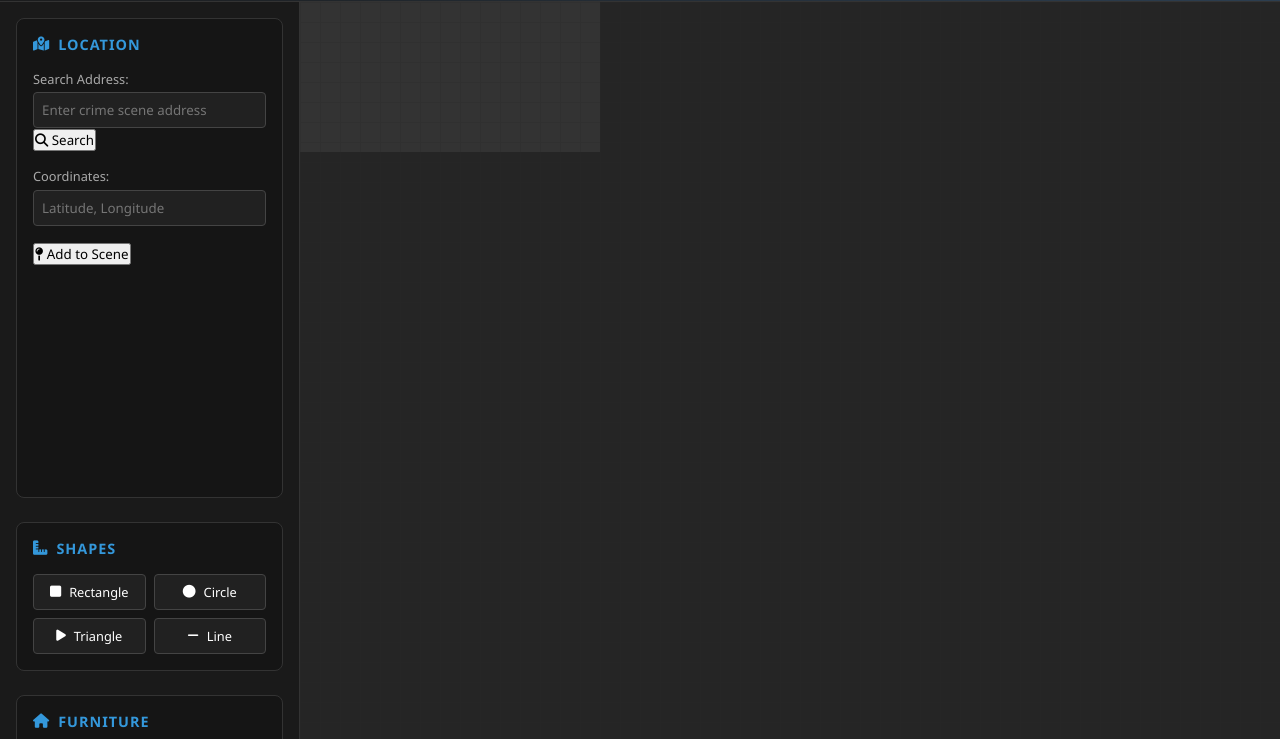
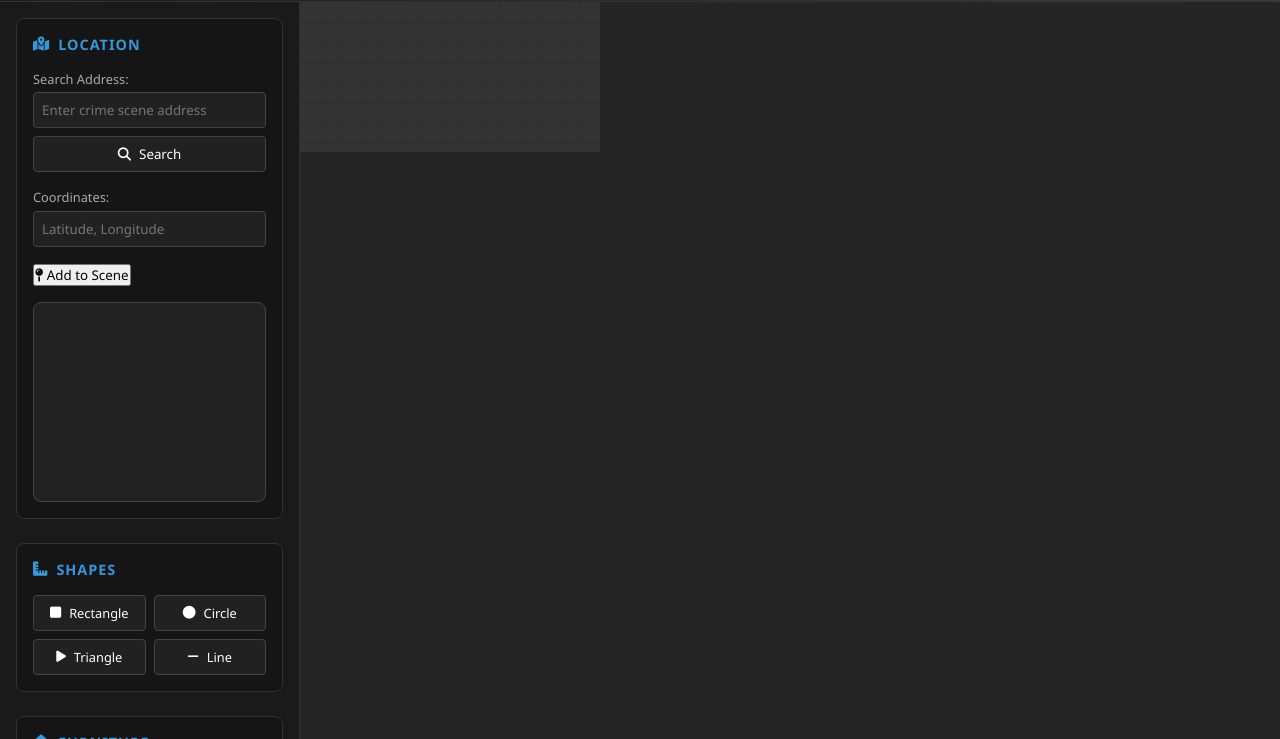
Before and after one commit to jac-rajendran/Crime-scene-mapper, a plain HTML site: page index.html in a window 1280 px wide. Shown: the part 61-800 px from the top of the page. Drawn offline with Linux system fonts and the light colour scheme; some packages are replaced by stand-ins of ours; a script that the page names is missing.

Commit message:
Update style.css

```diff
--- a/style.css
+++ b/style.css
@@ -138,6 +138,27 @@ body {
   color: white;
 }
 
+.search-btn {
+  width: 100%;
+  margin-top: 0.5rem;
+  background: rgba(255, 255, 255, 0.05);
+  border: 1px solid #444;
+  color: white;
+  padding: 0.5rem;
+  border-radius: 4px;
+  cursor: pointer;
+  transition: all 0.2s ease;
+  display: flex;
+  align-items: center;
+  justify-content: center;
+  gap: 0.5rem;
+}
+
+.search-btn:hover {
+  background: rgba(255, 255, 255, 0.1);
+  border-color: var(--secondary);
+}
+
 .color-picker {
   display: grid;
   grid-template-columns: 1fr 3fr;
@@ -268,6 +289,25 @@ body {
   z-index: 100;
 }
 
+#miniMap {
+  border-radius: 8px;
+  border: 1px solid #444;
+  background: #222;
+}
+
+.gm-style .gm-style-iw-c {
+  background-color: var(--dark) !important;
+  color: white !important;
+}
+
+.gm-style .gm-style-iw-t::after {
+  background: var(--dark) !important;
+}
+
+.gm-style .gm-ui-hover-effect img {
+  filter: invert(1);
+}
+
 /* Responsive adjustments */
 @media (max-width: 768px) {
   .main-content {
```
